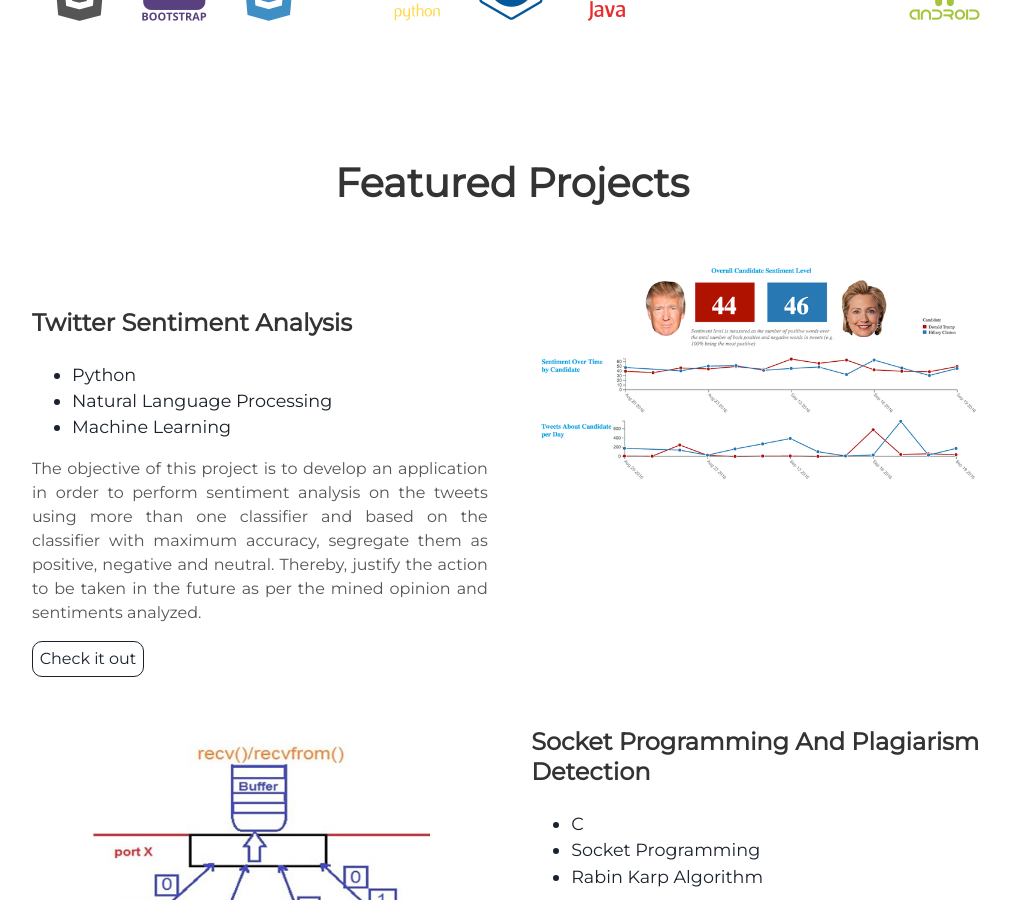
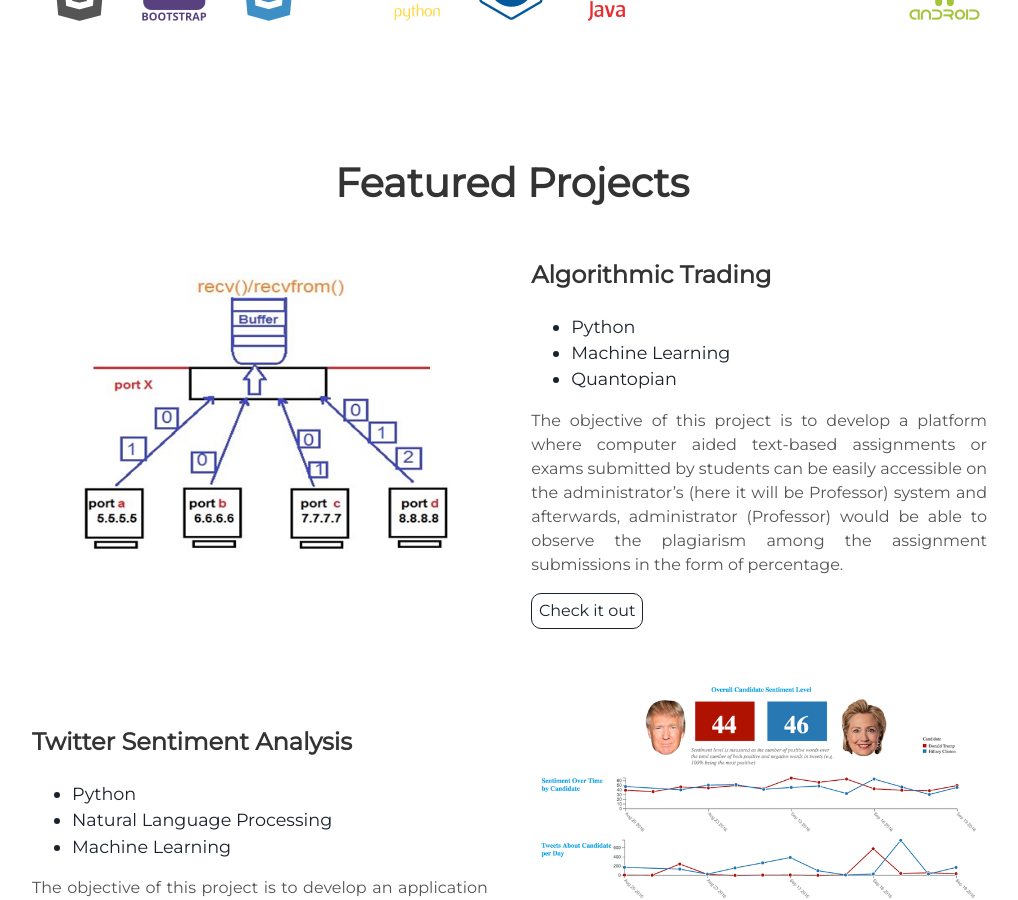
Before and after one commit to cseshubhamsinghal/cseshubhamsinghal.github.io, a Jekyll site: the page built from index.html, in a window 1280 px wide and 900 px high, scrolled down 1303 px. Shown: the whole window, without its empty margins (128-1146 px from the left). Built offline with Jekyll 4.4.1, drawn with Linux system fonts in a browser that asks for light colours.

Commit message:
Update projects.html

```diff
--- a/_includes/projects.html
+++ b/_includes/projects.html
@@ -1,6 +1,27 @@
 <div class="user-details">
   <h1> Featured Projects </h1>
 </div>
+
+
+
+<div class="user-projects">
+  <div class="images-left">
+    <img alt="socket programming and plagiarism detection" src="{{ "/assets/img/socket.PNG" | prepend: site.baseurl }}" />
+  </div>
+  <div class="contents-right">
+    <h3> Algorithmic Trading </h3>
+    <ul>
+      <li> Python </li>
+      <li> Machine Learning </li>
+      <li> Quantopian </li>
+    </ul>
+    <p style="text-align:justify;">The objective of this project is to develop a platform where computer aided text-based assignments or exams submitted by students can be easily accessible on the administrator’s (here it will be Professor) system and afterwards, administrator (Professor) would be able to observe the plagiarism among the assignment submissions in the form of percentage.</p>
+    <a class="project-link" href="https://github.com/cseshubhamsinghal/ProofReading">Check it out</a>
+  </div>
+</div>
+
+
+
 <div class="user-projects">
   <div class="images-right">
     <img alt="twitter sentiment analysis" src="{{ "/assets/img/tweet.png" | prepend: site.baseurl }}" />
@@ -16,6 +37,10 @@
     <a class="project-link" href="https://github.com/cseshubhamsinghal/outlook-opinion-mining">Check it out</a>
   </div>
 </div>
+
+
+
+
 <div class="user-projects">
   <div class="images-left">
     <img alt="socket programming and plagiarism detection" src="{{ "/assets/img/socket.PNG" | prepend: site.baseurl }}" />
```
